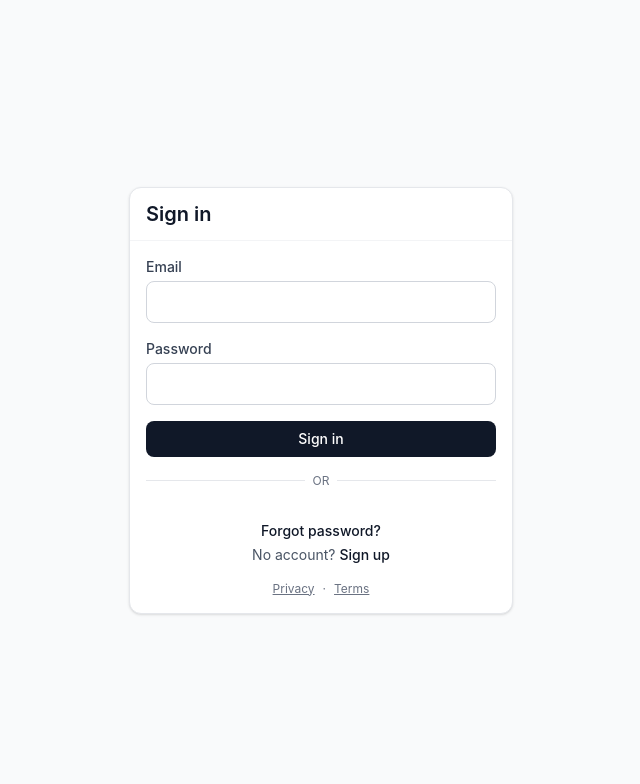
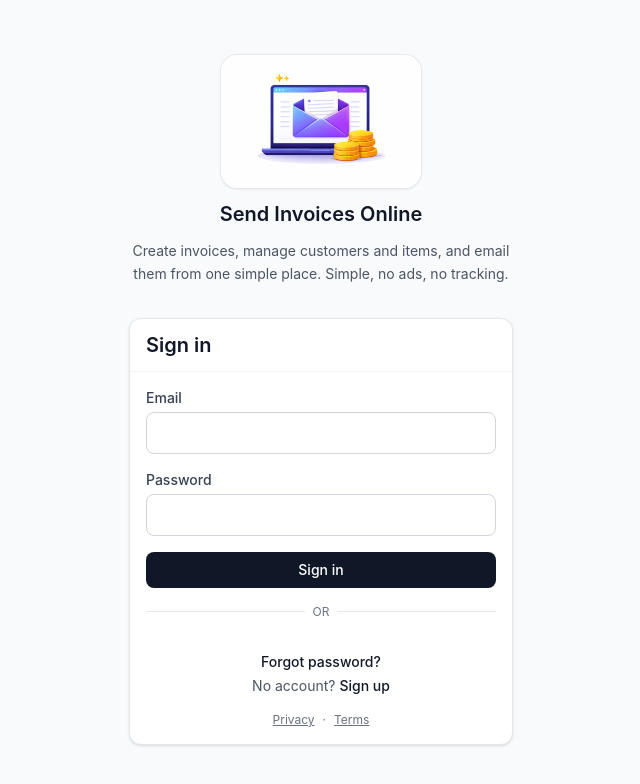
Before and after one commit to skumancer/invoices, a React (Vite) app: page /login in a window 1280 px wide. Shown: the top 784 px of the page, without its empty margins (319-959 px from the left). Built offline with nearby package versions, Linux system fonts and the light colour scheme; no server answers.

Commit message:
- Login page update

```diff
--- a/src/pages/Login.tsx
+++ b/src/pages/Login.tsx
@@ -92,10 +92,23 @@ export function Login() {
   }
 
   return (
-    <div className="min-h-screen flex items-center justify-center p-4 bg-gray-50">
+    <div className="min-h-screen flex flex-col items-center justify-center gap-8 p-4 bg-gray-50">
+      <header className="text-center max-w-sm space-y-3">
+        <img
+          src="/send-invoices-icon.png"
+          alt=""
+          width="200"
+          height="auto"
+          className="mx-auto rounded-2xl shadow-sm ring-1 ring-gray-200/80"
+        />
+        <h1 className="text-xl font-semibold text-gray-900">Send Invoices Online</h1>
+        <p className="text-sm text-gray-600 leading-relaxed">
+          Create invoices, manage customers and items, and email them from one simple place. Simple, no ads, no tracking.
+        </p>
+      </header>
       <Card className="w-full max-w-sm">
         <CardHeader>
-          <h1 className="text-xl font-semibold text-gray-900">Sign in</h1>
+          <h2 className="text-xl font-semibold text-gray-900">Sign in</h2>
         </CardHeader>
         <CardContent>
           <form onSubmit={handleSubmit(onSubmit)} className="space-y-4">
```
